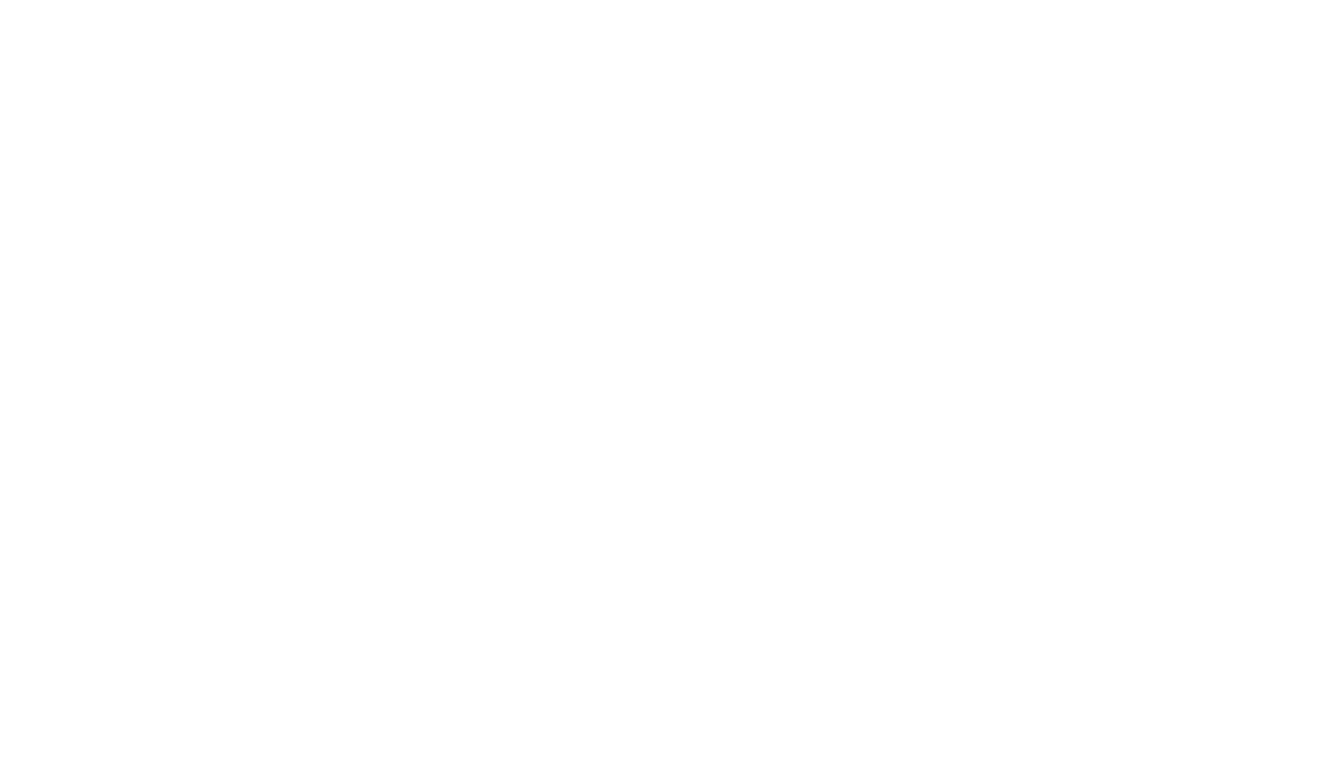
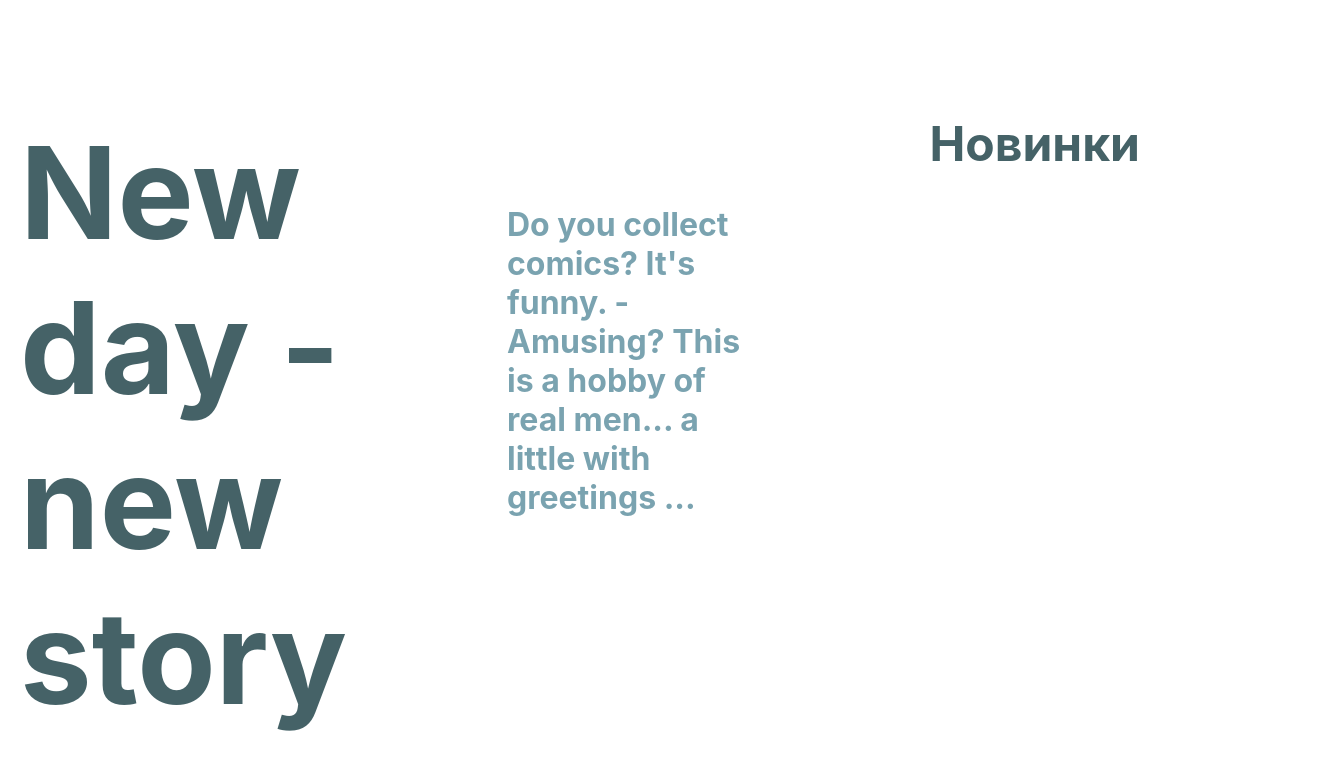
Before and after one commit to SoslanZS/ComicsShop, a plain HTML site: page index.html in a window 1280 px wide. Shown: the whole page, 1320 px wide, since content can reach past the window. Drawn offline with Linux system fonts and the light colour scheme.

Commit message:
add font

```diff
--- a/index.html
+++ b/index.html
@@ -4,8 +4,8 @@
     <meta charset="UTF-8">
     <meta http-equiv="X-UA-Compatible" content="IE=edge">
     <meta name="viewport" content="width=device-width, initial-scale=1.0">
+    <link rel="stylesheet" href="./style/default.css">
     <link rel="stylesheet" href="style.css">
-    <link rel="stylesheet" href="./style/default.css">
     <title>Document</title>
 </head>
 <body>
@@ -13,7 +13,14 @@
 
     </header>
     <main>
+        <section class="slogan container">
+            <h1 class="slogan__title">New day - new story</h1>
+            <h3 class="slogan__text">Do you collect comics? It's funny. - Amusing? This is a hobby of real men... a little with greetings ...</h3>
+            <h2 class="slogan__subtitle">Новинки</h2>
+            <div class="slider">
 
+            </div>
+        </section>
     </main>
     <footer>
 
--- a/style.css
+++ b/style.css
@@ -0,0 +1,33 @@
+.slogan
+{
+    display: flex;
+    justify-content: space-between;
+    column-gap: 160px;
+    padding-top: 115px;
+    margin-bottom: 180px;
+}
+.slogan__title
+{
+    font-style: normal;
+    font-weight: 700;
+    font-size: 128px;
+    color: #456267;
+}
+.slogan__text
+{
+    padding-top: 90px;
+    max-width: 455px;
+    font-style: normal;
+    font-weight: 700;
+    font-size: 32px;
+    line-height: 39px;
+    color: #7AA3B0;
+}
+.slogan__subtitle
+{
+    font-style: normal;
+    font-weight: 700;
+    font-size: 48px;
+    line-height: 58px;
+    color: #456267;
+}
--- a/style/default.css
+++ b/style/default.css
@@ -2,6 +2,7 @@
 {
     margin: 0;
     padding: 0;
+    font-family: 'Inter', sans-serif;
 }
 .container
 {
```
